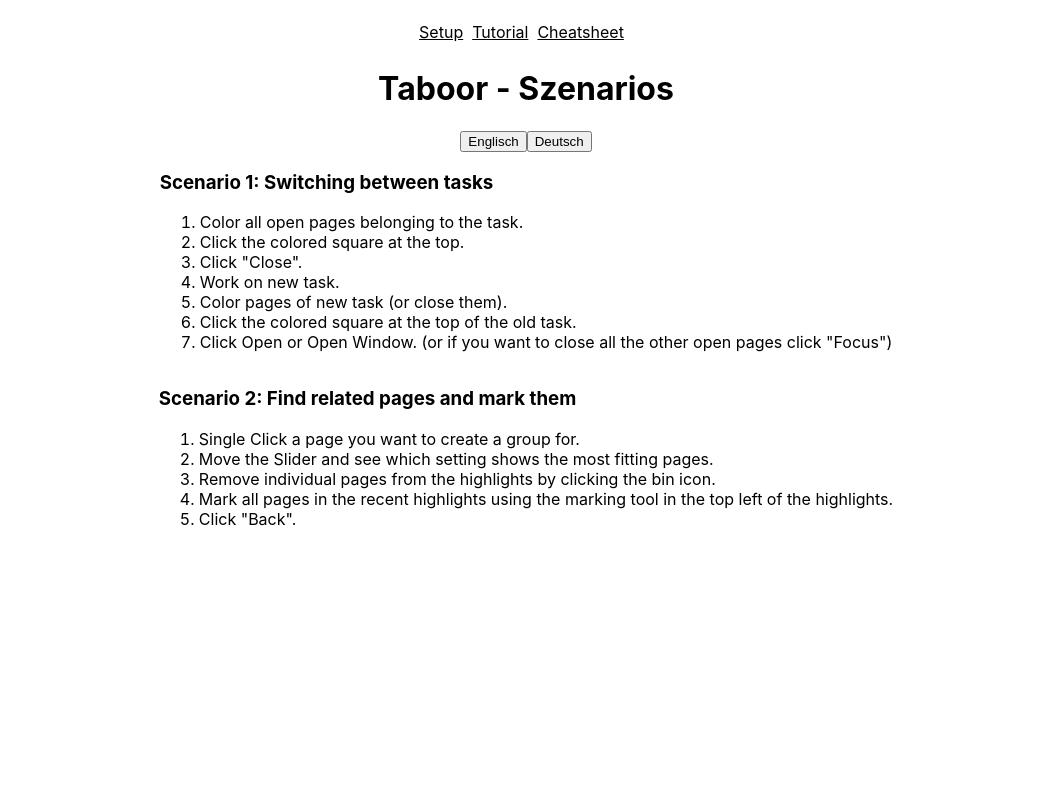
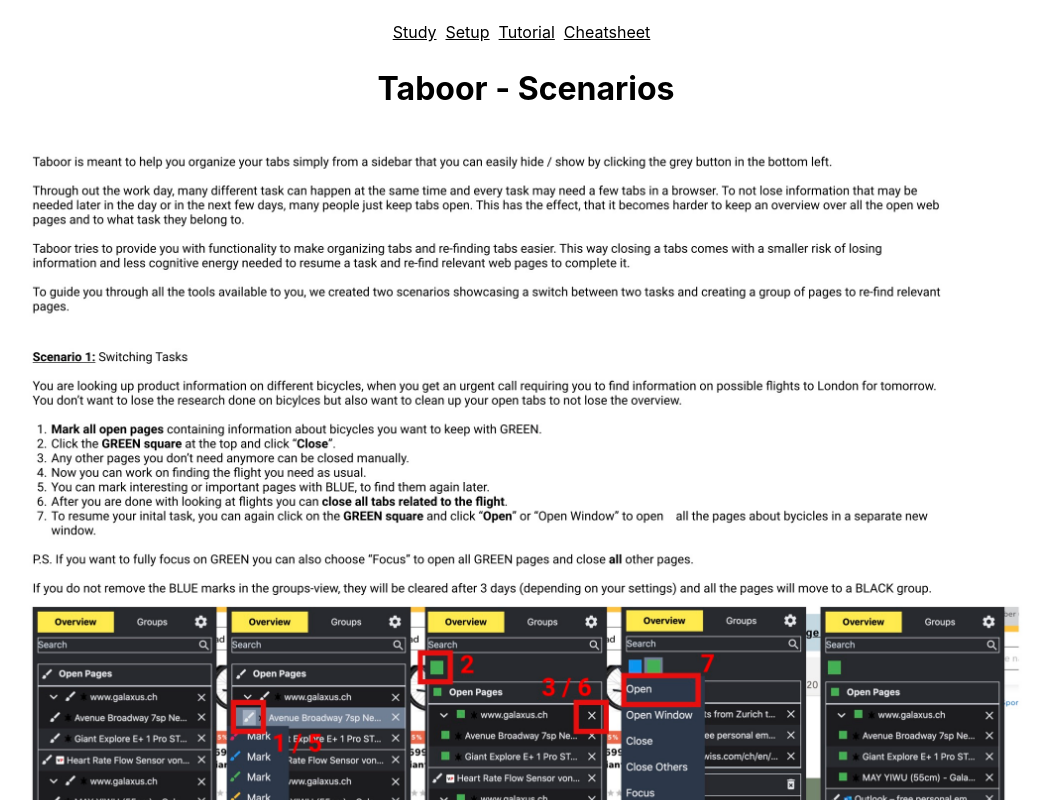
Before and after one commit to dikohl/taboor_vis, a Next.js app: page /tutorial in a window 1280 px wide. Shown: the top 800 px of the page, without its empty margins (114-1165 px from the left). Built offline with nearby package versions, Linux system fonts and the light colour scheme.

Commit message:
added scenarios and study description

```diff
--- a/components/layout.js
+++ b/components/layout.js
@@ -4,6 +4,7 @@ import styles from '../styles/Home.module.css'
 export default function Layout(props) {
   return <div>
             <div className={styles.header}>
+              <a href="/study"><u>Study</u></a>&nbsp;&nbsp;
               <a href="/setup"><u>Setup</u></a>&nbsp;&nbsp;
               <a href="/tutorial"><u>Tutorial</u></a>&nbsp;&nbsp;
               <a href='/cheatsheet'><u>Cheatsheet</u></a>&nbsp;&nbsp;
--- a/pages/cheatsheet.js
+++ b/pages/cheatsheet.js
@@ -8,7 +8,7 @@ export default function CheatSheet() {
     <Layout>
       <div className={styles.main}>
         <h1>Taboor - Installation</h1>
-        <img src="/taboor.jpg" size="80%" />
+        <img src="/taboor.jpg" width="80%" />
       </div>
     </Layout>
   )
--- a/pages/tutorial.js
+++ b/pages/tutorial.js
@@ -8,33 +8,8 @@ export default function Tutorial() {
   return (
     <Layout>
       <div className={styles.main}>
-        <h1>Taboor - Szenarios</h1>
-        <div>
-          <button onClick={() => setLanguage('en')}>Englisch</button>
-          <button onClick={() => setLanguage('de')}>Deutsch</button>
-        </div>
-        <div>
-          <h3>Scenario 1: Switching between tasks</h3>
-          <ol>
-            <li>Color all open pages belonging to the task.</li>
-            <li>Click the colored square at the top.</li>
-            <li>Click "Close".</li>
-            <li>Work on new task.</li>
-            <li>Color pages of new task (or close them).</li>
-            <li>Click the colored square at the top of the old task.</li>
-            <li>Click Open or Open Window. (or if you want to close all the other open pages click "Focus")</li>
-          </ol>
-        </div>
-        <div>
-          <h3>Scenario 2: Find related pages and mark them</h3>
-          <ol>
-            <li>Single Click a page you want to create a group for.</li>
-            <li>Move the Slider and see which setting shows the most fitting pages.</li>
-            <li>Remove individual pages from the highlights by clicking the bin icon.</li>
-            <li>Mark all pages in the recent highlights using the marking tool in the top left of the highlights.</li>
-            <li>Click "Back".</li>
-          </ol>
-        </div>
+        <h1>Taboor - Scenarios</h1>
+        <img src="/taboor_scenarios.jpg" width="80%" />
       </div>
     </Layout>
   )
--- a/styles/Home.module.css
+++ b/styles/Home.module.css
@@ -13,6 +13,12 @@
   display: flex;
   flex-direction: column;
   align-items: center;
+}
+
+.center {
+  width: 80%;
+  display: flex;
+  justify-content: center;
 }
 
 .header {
```
Also changed, not shown: pages/study.js (added, +42 -0 lines), public/taboor_scenarios.jpg (added).
